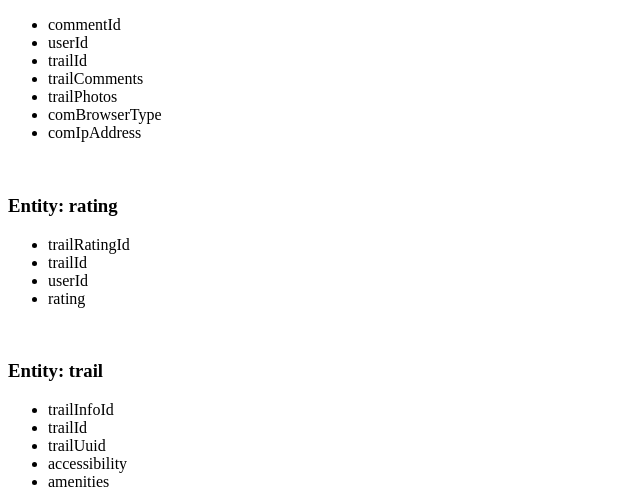
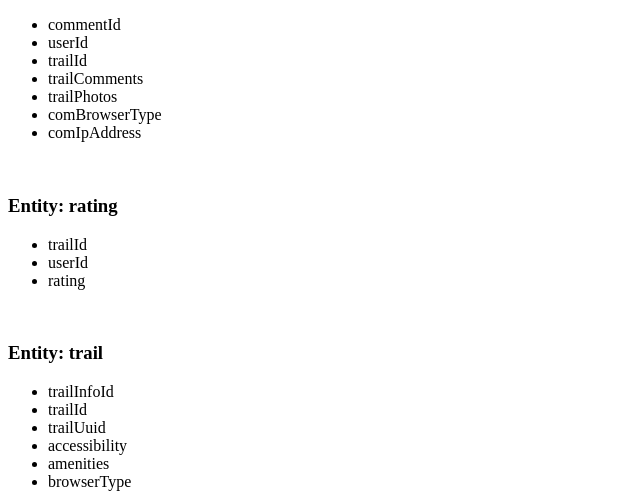
Before and after one commit to MattHarr1s/open-trails, a PHP site: page /public_html/documentation/index.php in a window 1280 px wide. Shown: the part 826-1318 px from the top of the page, without its empty margins (0-640 px from the left). Run offline with PHP 8.4, Linux system fonts and the light colour scheme; some libraries are stand-ins or nearby versions.

Commit message:
removed "trailRatingId" from rating entity

```diff
--- a/public_html/documentation/index.php
+++ b/public_html/documentation/index.php
@@ -72,7 +72,6 @@
 		<br>
 		<h3>Entity: rating</h3>
 		<ul>
-			<li>trailRatingId</li>
 			<li>trailId</li>
 			<li>userId</li>
 			<li>rating</li>
```
